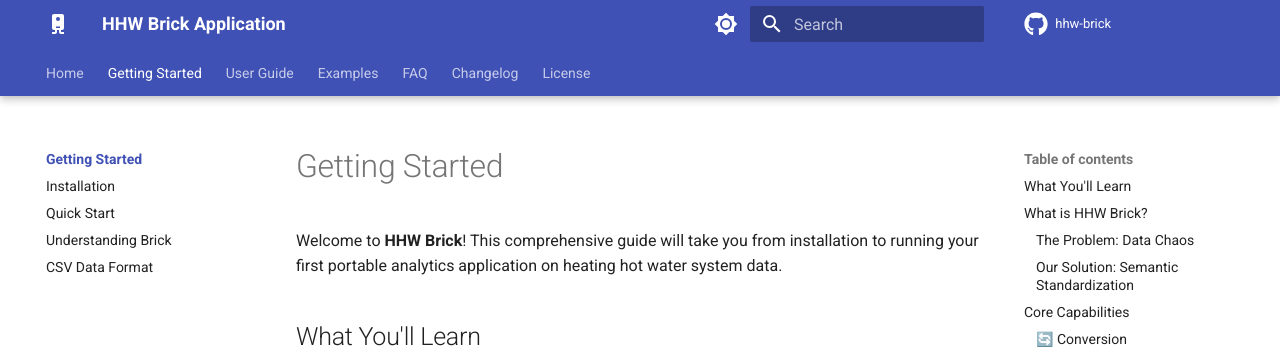
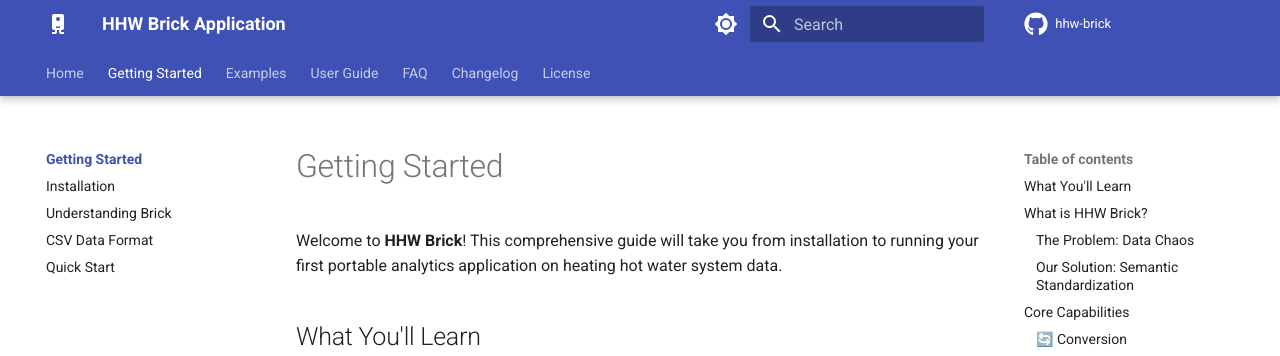
Before and after one commit to CenterForTheBuiltEnvironment/HHW_brick, an MkDocs documentation site: the page built from docs/getting-started/index.md, in a window 1280 px wide. Shown: the top 356 px of the page. Built offline with MkDocs 1.6.1 and Material for MkDocs 9.7.7, drawn with Linux system fonts in a browser that asks for light colours; comment, search, counter and statistics services are not loaded; the version menu is left out; part of the change alters nothing that is shown.

```diff
--- a/mkdocs.yml
+++ b/mkdocs.yml
@@ -137,9 +137,11 @@ nav:
   - Getting Started:
     - getting-started/index.md
     - Installation: getting-started/installation.md
-    - Quick Start: getting-started/quick-start.md
     - Understanding Brick: getting-started/understanding-brick.md
     - CSV Data Format: getting-started/csv-format.md
+    - Quick Start: getting-started/quick-start.md
+
+  - Examples: examples/index.md
 
   - User Guide:
     - CSV to Brick Conversion:
@@ -159,7 +161,6 @@ nav:
       - Secondary Loop: user-guide/applications/secondary-loop.md
       - Running Apps: user-guide/applications/running-apps.md
 
-  - Examples: examples/index.md
   - FAQ: faq.md
   - Changelog: changelog.md
   - License: license.md
```
